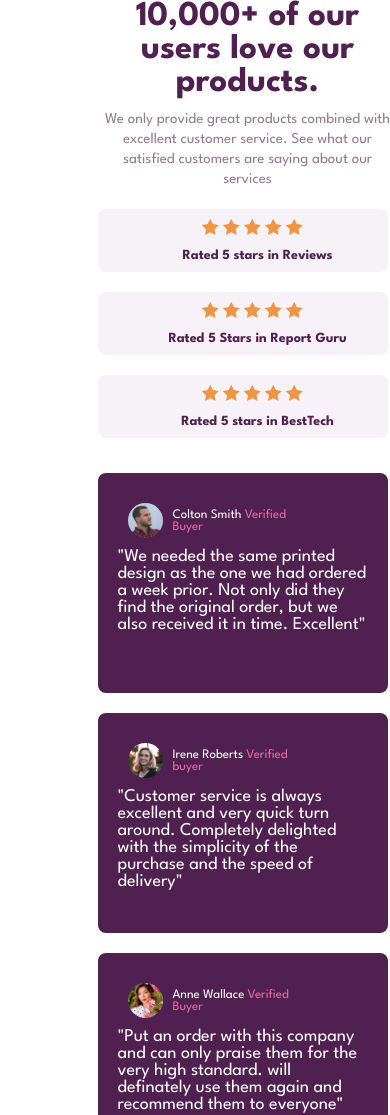
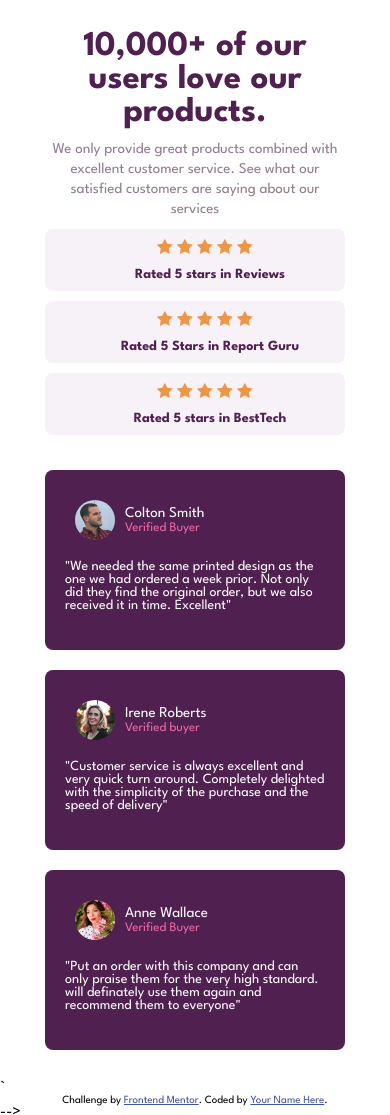
Before and after one commit to He-zekiah/Social-proof-section, a plain HTML site: page index.html in a window 390 px wide. Shown: the top 1115 px of the page. Drawn offline with Linux system fonts and the light colour scheme.

Commit message:
Responsiveness

```diff
--- a/style.css
+++ b/style.css
@@ -4,6 +4,7 @@
     margin: 0;
     padding: 0;
     font-family: 'League Spartan', sans-serif;
+    box-sizing: border-box;
 }
 
 .all {
@@ -19,6 +20,7 @@
 }
 
 .header {
+    width: 100%;
     display: flex;
     justify-content: space-between;
 }
@@ -44,9 +46,13 @@
     width: 90%;
 }
 
+.rate {
+    width: 42%;
+}
 
 .star {
     display: flex;
+    justify-content: center;
     align-items: center;
     background-color: hsl(300, 24%, 96%);
     border-radius: 8px;
@@ -60,21 +66,26 @@
     padding: 10px;
 }
 
+.con__img {
+    height: 15px;
+}
+
 .review {
     color: hsl(300, 43%, 22%);
     font-size: 12px;
-    font-weight: 700px;
+    font-weight: 1000px;
 }
 
 .small {
     display: flex;
     justify-content: space-between;
     padding-top: 58px;
+    width: 1100px;
 }
 
 .base {
     background-color: hsl(300, 43%, 22%);
-    width: 300px;
+    width: 100%;
     height: 180px;
     border-radius: 8px;
     padding: 30px;
@@ -84,7 +95,7 @@
     display: flex;
     justify-content: space-between;
     align-items: center;
-    width: 70%;
+    width: 60%;
 }
 
 .pics {
@@ -103,8 +114,9 @@
 }
 
 .text1 {
+    font-size: 15.5px;
     color: white;
-    height: 80px;
+    margin-top: 10px;
 }
 
 #star2 {
@@ -129,14 +141,17 @@
     .all {
         height: 100%;
         width: 100%;
-        flex-direction: column;
+        overflow: auto;
     }
 
     .content {
-        width: 50%;
-        height: 1500px;
+        width: 300px;
+        display: flex;
+        flex-direction: column;
         justify-content: center;
         align-items: center;
+        padding-top: 30px;
+        padding-bottom: 30px;
     }
 
     .header {
@@ -145,21 +160,26 @@
         width: 100%;
     }
 
+    .info {
+        width: 100%;
+        height: 100%;
+    }
+
     .num {
         font-size: 35px;
         font-weight: bolder;
-        width: 300px;
+        width: 100%;
     }
 
     .mess {
         font-size: 15px;
-        width: 300px;
+        width: 100%;
         margin-top: 10px;
     }
     .star {
         flex-direction: column;
-        width: 260px;
-        margin-top: 20px;
+        width: 300px;
+        margin-top: 10px;
         align-items: center;
     }
 
@@ -183,17 +203,18 @@
     }
 
     .small {
+        width: 300px;
         flex-direction: column;
         padding-top: 35px;
     }
 
     .base {
-        width: 250px;
+        width: 100%;
         padding: 20px;
     }
 
     .pics {
-        height: 35px;
+        height: 60px;
         padding: 10px;
     }
 
@@ -202,7 +223,7 @@
     }
 
     .name1 {
-        font-size: 13px;
+        font-size: 15px;
     }
 
     .occ {
@@ -210,7 +231,7 @@
     }
 
     .text1 {
-        font-size: 18px;
+        font-size: 14px;
         height: 40px;
     }
 
```
Also changed, not shown: index.html (+1 -1 lines).
